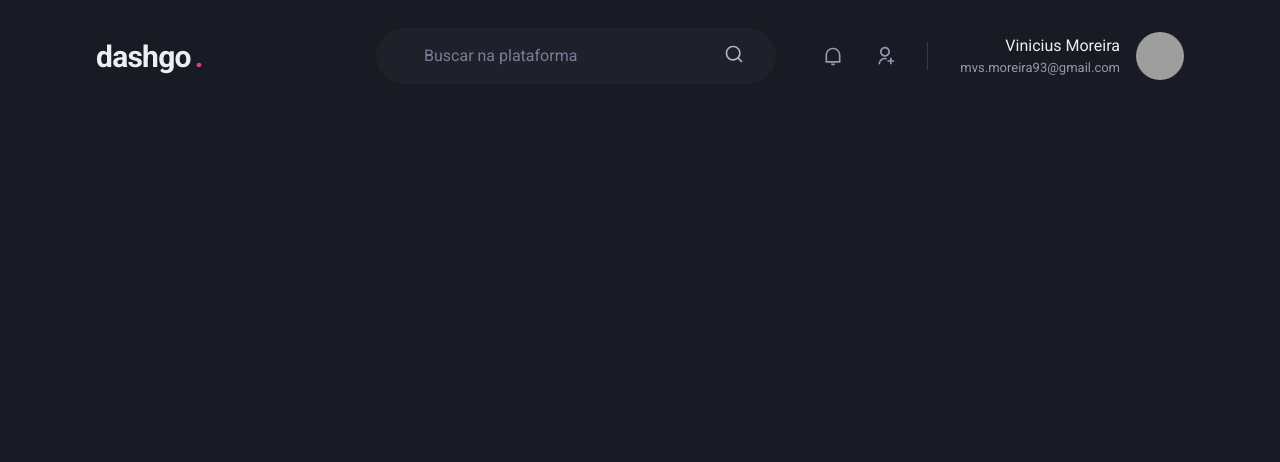
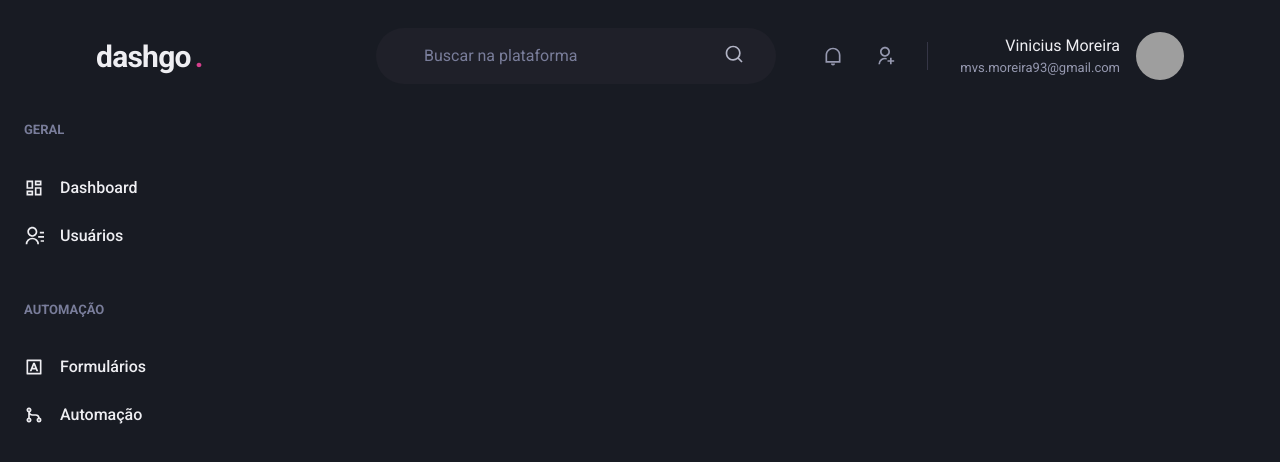
Before and after one commit to mvsmoreira/dashgo, a Next.js app: page /dashboard in a window 1280 px wide. Shown: the top 462 px of the page. Built offline with nearby package versions, Linux system fonts and the light colour scheme; grey boxes are pictures that could not be loaded.

Commit message:
feat(component): add Sidebar component

```diff
--- /dev/null
+++ b/src/components/Sidebar.tsx
@@ -0,0 +1,39 @@
+import { Box, Icon, Link, Stack, Text } from "@chakra-ui/react"
+import { RiContactsLine, RiDashboardLine, RiGitMergeLine, RiInputMethodLine } from "react-icons/ri"
+
+const Sidebar = () => {
+  return (
+    <Box as="aside" w="64" mr="8">
+      <Stack spacing="12" align="flex-start">
+        <Box>
+          <Text fontWeight="bold" color="gray.400" fontSize="small">GERAL</Text>
+          <Stack spacing="4" mt="8" align="stretch">
+            <Link display="flex" alignItems="center" py="1">
+              <Icon as={RiDashboardLine} fontSize="20" />
+              <Text ml="4" fontWeight="medium">Dashboard</Text>
+            </Link>
+            <Link display="flex" alignItems="center" py="1">
+              <Icon as={RiContactsLine} fontSize="20" />
+              <Text ml="4" fontWeight="medium">Usuários</Text>
+            </Link>
+          </Stack>
+        </Box>
+        <Box>
+          <Text fontWeight="bold" color="gray.400" fontSize="small">AUTOMAÇÃO</Text>
+          <Stack spacing="4" mt="8" align="stretch">
+            <Link display="flex" alignItems="center" py="1">
+              <Icon as={RiInputMethodLine} fontSize="20" />
+              <Text ml="4" fontWeight="medium">Formulários</Text>
+            </Link>
+            <Link display="flex" alignItems="center" py="1">
+              <Icon as={RiGitMergeLine} fontSize="20" />
+              <Text ml="4" fontWeight="medium">Automação</Text>
+            </Link>
+          </Stack>
+        </Box>
+      </Stack>
+    </Box>
+  )
+}
+
+export default Sidebar
--- a/src/pages/dashboard.tsx
+++ b/src/pages/dashboard.tsx
@@ -1,8 +1,16 @@
+import { Flex } from "@chakra-ui/react"
 import Header from "../components/Header"
+import Sidebar from "../components/Sidebar"
 
 const Dashboard = () => {
   return (
-    <Header />
+    <Flex direction="column" h="100vh">
+      <Header />
+
+      <Flex w="100%" my="6" maxWidth={1480} mx="auto" px="6">
+        <Sidebar />
+      </Flex>
+    </Flex>
   )
 }
 
```
